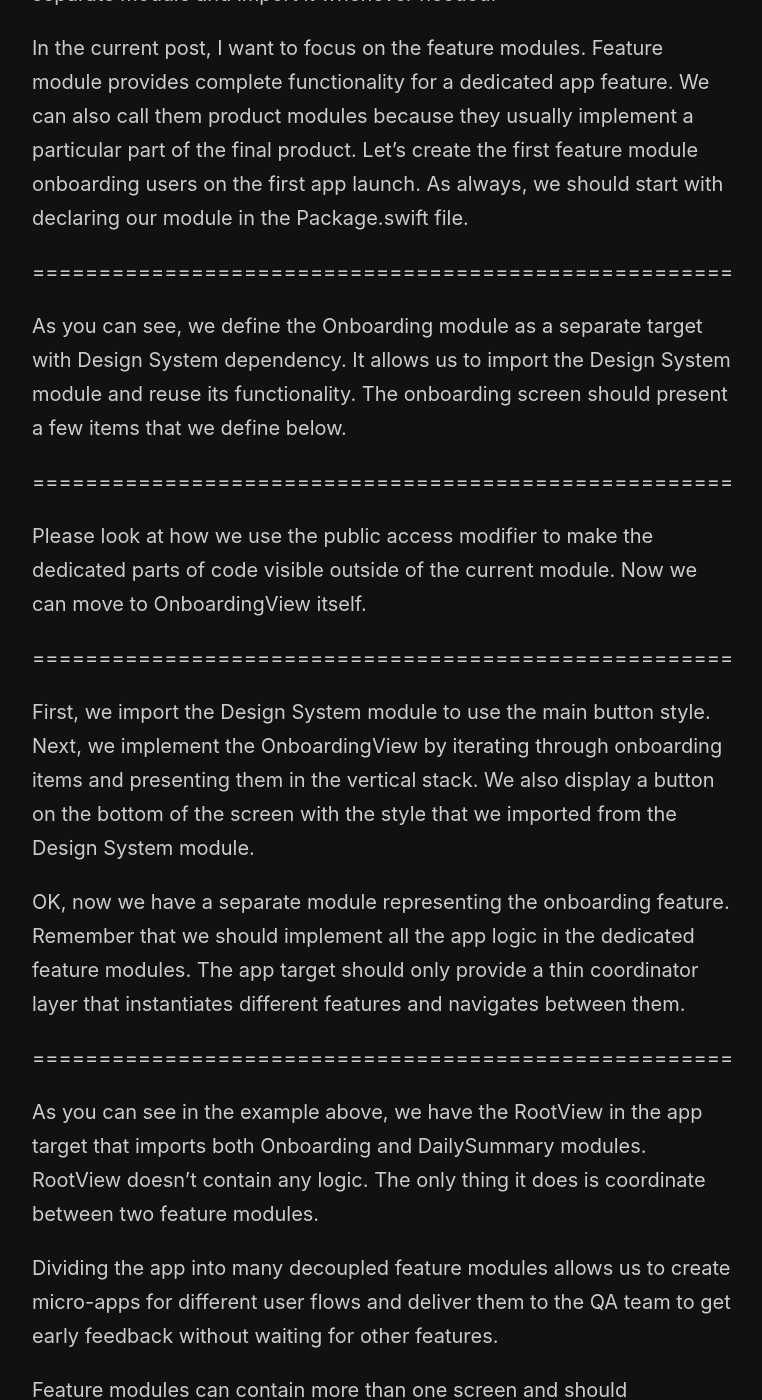
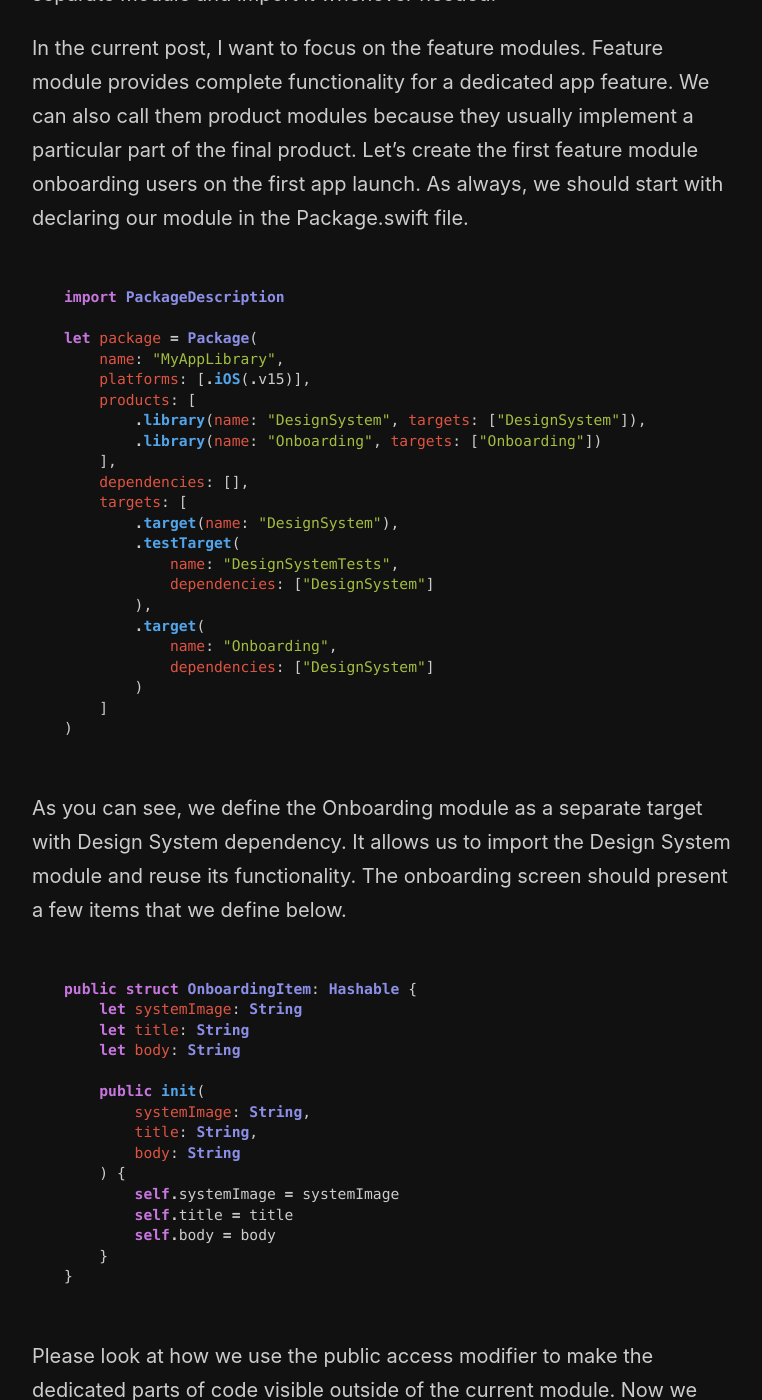
Before and after one commit to mecid/mecid.github.io, a Jekyll site: the page built from _posts/2022-01-19-microapps-architecture-in-swift-feature-modules.md, in a window 1280 px wide and 1400 px high, scrolled down 662 px. Shown: the whole window, without its empty margins (258-1020 px from the left). Built offline with Jekyll 4.4.1, drawn with Linux system fonts in a browser that asks for light colours; some of the changed text lies outside the part shown.

Commit message:
code examples added to feature modules post

````diff
--- a/_posts/2022-01-19-microapps-architecture-in-swift-feature-modules.md
+++ b/_posts/2022-01-19-microapps-architecture-in-swift-feature-modules.md
@@ -11,21 +11,132 @@
 
 In the current post, I want to focus on the feature modules. Feature module provides complete functionality for a dedicated app feature. We can also call them product modules because they usually implement a particular part of the final product. Let's create the first feature module onboarding users on the first app launch. As always, we should start with declaring our module in the Package.swift file.
 
-=====================================================
+```swift
+import PackageDescription
+
+let package = Package(
+    name: "MyAppLibrary",
+    platforms: [.iOS(.v15)],
+    products: [
+        .library(name: "DesignSystem", targets: ["DesignSystem"]),
+        .library(name: "Onboarding", targets: ["Onboarding"])
+    ],
+    dependencies: [],
+    targets: [
+        .target(name: "DesignSystem"),
+        .testTarget(
+            name: "DesignSystemTests",
+            dependencies: ["DesignSystem"]
+        ),
+        .target(
+            name: "Onboarding",
+            dependencies: ["DesignSystem"]
+        )
+    ]
+)
+```
 
 As you can see, we define the Onboarding module as a separate target with Design System dependency. It allows us to import the Design System module and reuse its functionality. The onboarding screen should present a few items that we define below.
 
-=====================================================
+```swift
+public struct OnboardingItem: Hashable {
+    let systemImage: String
+    let title: String
+    let body: String
+
+    public init(
+        systemImage: String,
+        title: String,
+        body: String
+    ) {
+        self.systemImage = systemImage
+        self.title = title
+        self.body = body
+    }
+}
+```
 
 Please look at how we use the public access modifier to make the dedicated parts of code visible outside of the current module. Now we can move to OnboardingView itself.
 
-=====================================================
+```swift
+import DesignSystem
+
+public struct OnboardingView: View {
+    let items: [OnboardingItem]
+    let action: () -> Void
+
+    public init(
+        items: [OnboardingItem],
+        action: @escaping () -> Void
+    ) {
+        self.items = items
+        self.action = action
+    }
+
+    public var body: some View {
+        VStack(alignment: .leading, spacing: 16) {
+            Spacer()
+            ForEach(items, id: \.self) { item in
+                HStack {
+                    Image(systemName: item.systemImage)
+                        .resizable()
+                        .frame(width: 48, height: 48)
+                    VStack(alignment: .leading) {
+                        Text(item.title)
+                            .font(.headline)
+                        Text(item.body)
+                            .foregroundColor(.secondary)
+                    }
+                }
+            }
+
+            Button("Start using app", action: action)
+                .buttonStyle(.main)
+                .padding(.vertical)
+            Spacer()
+        }
+    }
+}
+```
 
 First, we import the Design System module to use the main button style. Next, we implement the OnboardingView by iterating through onboarding items and presenting them in the vertical stack. We also display a button on the bottom of the screen with the style that we imported from the Design System module.
 
 OK, now we have a separate module representing the onboarding feature. Remember that we should implement all the app logic in the dedicated feature modules. The app target should only provide a thin coordinator layer that instantiates different features and navigates between them.
 
-=====================================================
+```swift
+import SwiftUI
+import Onboarding
+import DailySummary
+
+struct RootView: View {
+    @AppStorage("isFirstLaunch")
+    var isFirstLaunch: Bool = true
+
+    var body: some View {
+        NavigationView {
+            DailySummaryView(date: .now)
+        }
+        .sheet(isPresented: $isFirstLaunch) {
+            OnboardingView(
+                items: [
+                    .init(
+                        systemImage: "pills",
+                        title: "Pills",
+                        body: "Track your pills"
+                    ),
+                    .init(
+                        systemImage: "heart",
+                        title: "Monitor",
+                        body: "Monitor your heart"
+                    )
+                ]
+            ) {
+                isFirstLaunch = false
+            }
+        }
+    }
+}
+```
 
 As you can see in the example above, we have the RootView in the app target that imports both Onboarding and DailySummary modules. RootView doesn't contain any logic. The only thing it does is coordinate between two feature modules.
 
````
